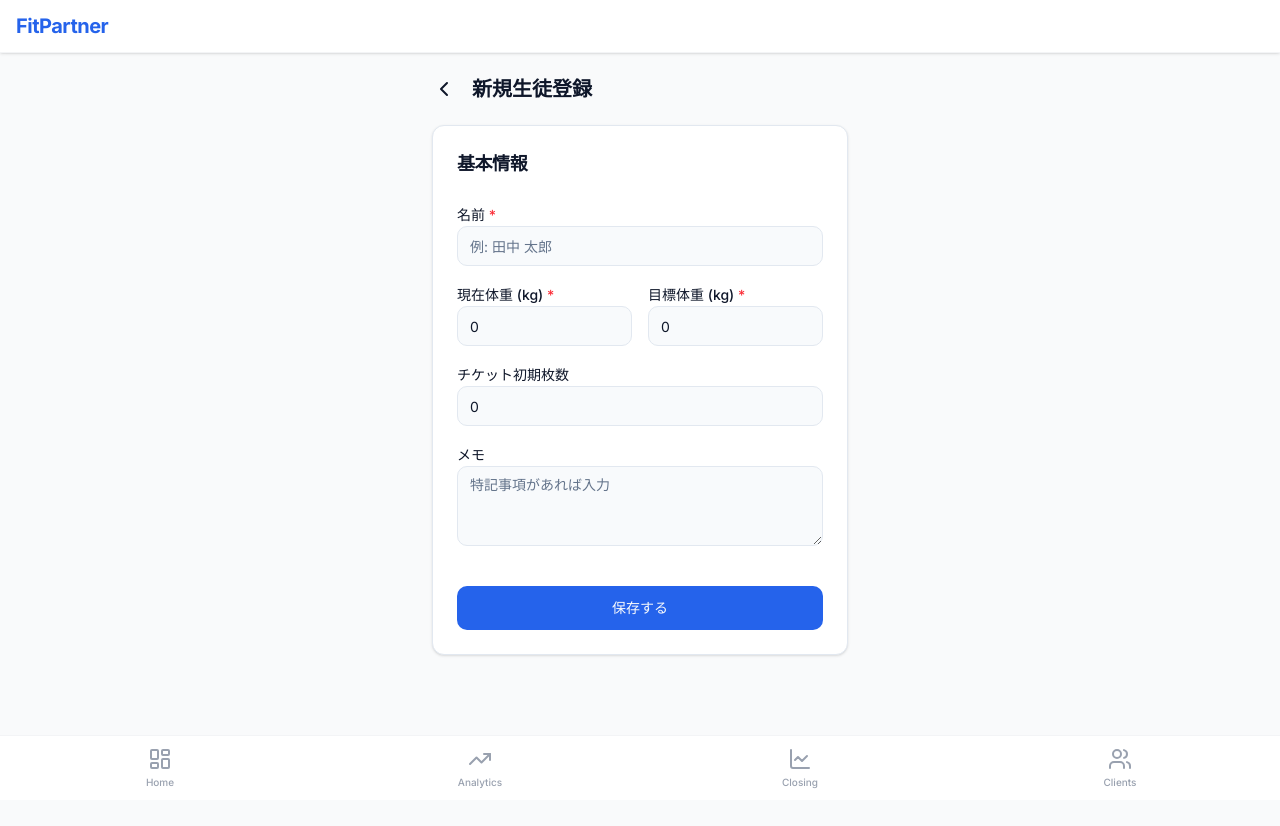
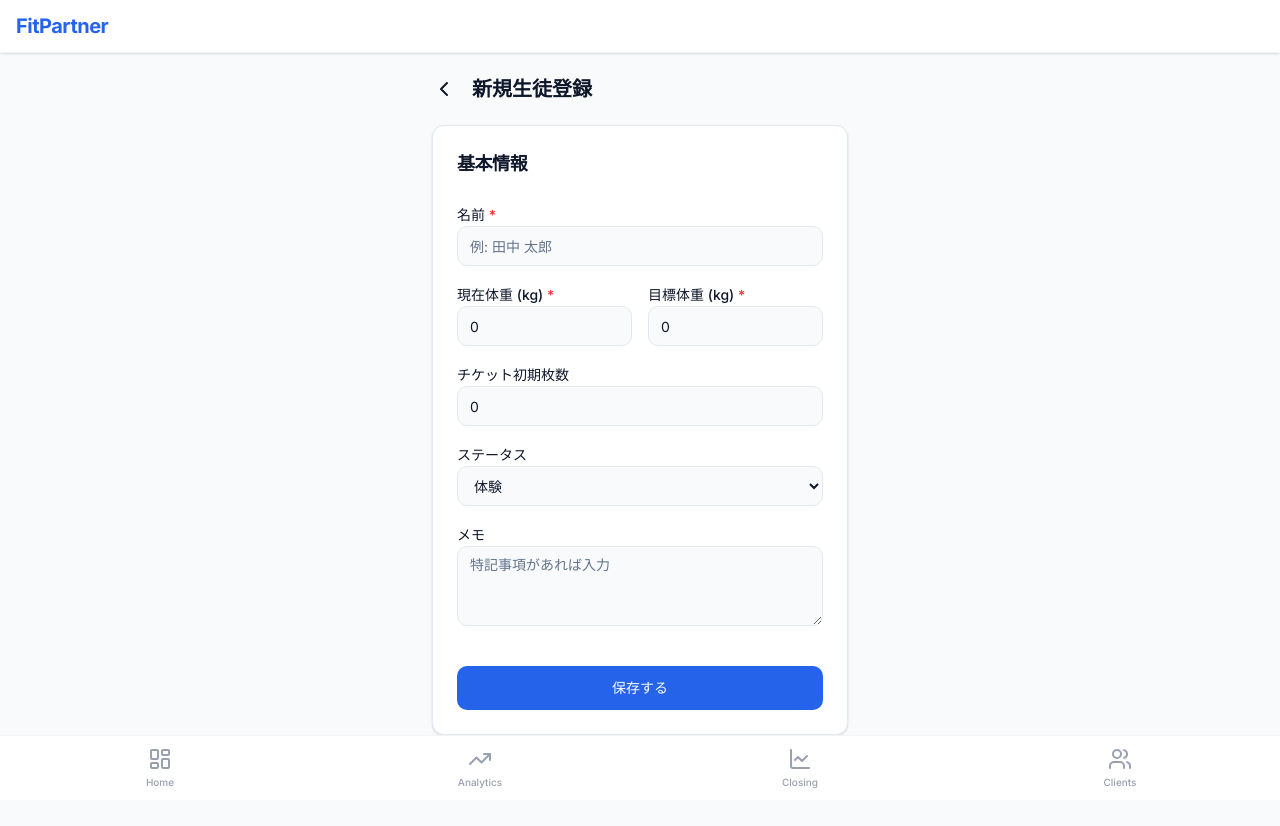
Before and after one commit to takanazukaki6429-ui/FitPartner, a Next.js app: page /clients/new in a window 1280 px wide. Shown: the top 826 px of the page. Built offline with nearby package versions, Linux system fonts and the light colour scheme; no server answers.

Commit message:
feat: Add status selector to new client registration form

```diff
--- a/src/app/clients/new/page.tsx
+++ b/src/app/clients/new/page.tsx
@@ -21,6 +21,7 @@ const clientSchema = z.object({
     currentWeight: z.coerce.number().min(0, "0以上の数値を入力してください"),
     targetWeight: z.coerce.number().min(0, "0以上の数値を入力してください"),
     ticketsRemaining: z.coerce.number().int().min(0, "0以上の整数を入力してください"),
+    status: z.enum(['trial', 'member']),
     notes: z.string().optional(),
 });
 
@@ -44,6 +45,7 @@ function NewClientForm() {
             currentWeight: 0,
             targetWeight: 0,
             ticketsRemaining: 0,
+            status: 'trial' as const,
             notes: '',
         },
     });
@@ -67,7 +69,7 @@ function NewClientForm() {
                 target_weight: data.targetWeight,
                 tickets_remaining: data.ticketsRemaining,
                 notes: data.notes,
-                status: 'trial', // Default to trial for new registrations
+                status: data.status,
             }).select().single();
 
             if (error) throw error;
@@ -177,6 +179,19 @@ function NewClientForm() {
                             {errors.ticketsRemaining && <p className="text-xs text-red-500">{errors.ticketsRemaining.message}</p>}
                         </div>
 
+                        {/* Status */}
+                        <div className="space-y-2">
+                            <Label htmlFor="status">ステータス</Label>
+                            <select
+                                id="status"
+                                {...register('status')}
+                                className="w-full h-10 px-3 rounded-md border border-input bg-background text-sm"
+                            >
+                                <option value="trial">体験</option>
+                                <option value="member">会員</option>
+                            </select>
+                        </div>
+
                         {/* Notes */}
                         <div className="space-y-2">
                             <Label htmlFor="notes">メモ</Label>
```
